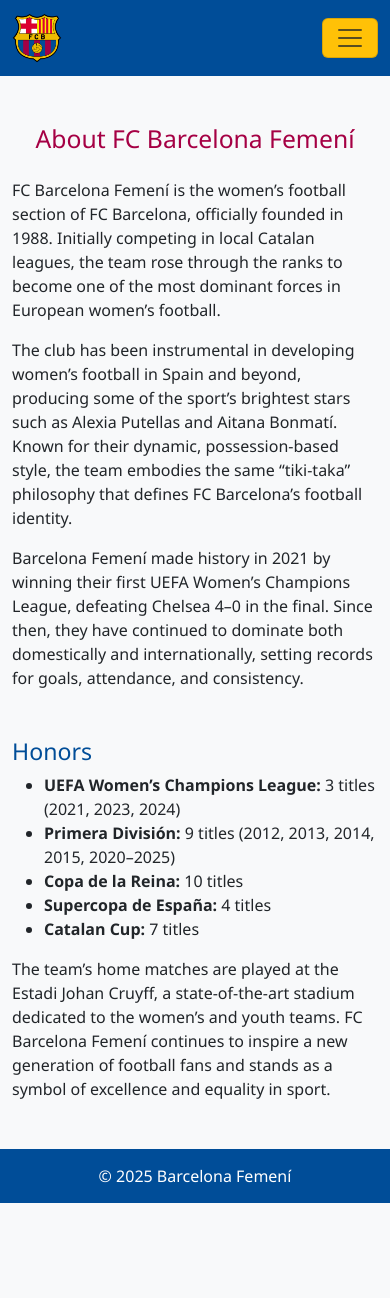
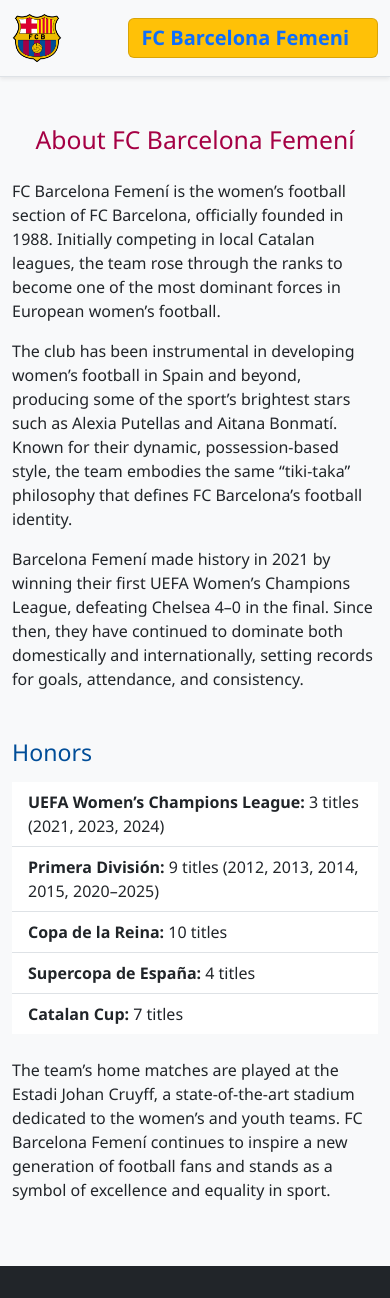
Before and after one commit to matildalyonne/ucu-dip-webdev-2025-groupsite-barca, a website: page about.html in a window 390 px wide. Before the commit the page ends 1203 px from the top, so only its background shows below. Drawn offline with nearby package versions, Linux system fonts and the light colour scheme.

Commit message:
Update about.html
I have added  a fully responsive Bootstrap 5 on my about.html page
Navbar with active link highlighting
List group styling for honors section
List background and subtitle shadows
And lastly footer using bootstrap classes (no external CSS)

```diff
--- a/about.html
+++ b/about.html
@@ -7,12 +7,15 @@
   <link href="https://cdn.jsdelivr.net/npm/bootstrap@5.3.0/dist/css/bootstrap.min.css" rel="stylesheet">
   <link rel="stylesheet" href="styles.css">
 </head>
-<body>
-  <nav class="navbar navbar-expand-lg">
+<body class="bg-light">
+  <!--Navbar-->
+  <nav class="navbar navbar-expand-lg navbar-light bg-light border-bottom shadow-sm">
     <div class="container">
-      <a class="navbar-brand" href="index.html"><img src="/barca.png" width="50" height="50"></a>
+      <a class="navbar-brand d-flex algin-items-center" href="index.html">
+        <img src="/barca.png" alt="FC Barcelona Logo" width="50" height="50" class="me-2">
       <button class="navbar-toggler bg-warning" type="button" data-bs-toggle="collapse" data-bs-target="#navbarNav">
-        <span class="navbar-toggler-icon"></span>
+        <span class="fw-bold text-primary">FC Barcelona Femeni</span>
+        </a>
       </button>
       <div class="collapse navbar-collapse" id="navbarNav">
         <ul class="navbar-nav ms-auto">
@@ -20,14 +23,14 @@
           <li class="nav-item"><a class="nav-link" href="players.html">Players</a></li>
           <li class="nav-item"><a class="nav-link" href="fixtures.html">Fixtures</a></li>
           <li class="nav-item"><a class="nav-link" href="shop.html">Shop</a></li>
-          <li class="nav-item"><a class="nav-link" href="about.html">About</a></li>
+          <li class="nav-item"><a class="nav-link active text-danger fw-semibold" href="about.html">About</a></li>
         </ul>
       </div>
     </div>
   </nav>
 
-
-  <div class="container my-5">
+<!--About Section -->
+  <div class="container py-5">
     <h2 class="text-center mb-4" style="color:#A50044;">About FC Barcelona Femení</h2>
 
     <p>
@@ -49,13 +52,13 @@
       and internationally, setting records for goals, attendance, and consistency.
     </p>
 
-    <h3 class="mt-5" style="color:#004D98;">Honors</h3>
-    <ul>
-      <li><strong>UEFA Women’s Champions League:</strong> 3 titles (2021, 2023, 2024)</li>
-      <li><strong>Primera División:</strong> 9 titles (2012, 2013, 2014, 2015, 2020–2025)</li>
-      <li><strong>Copa de la Reina:</strong> 10 titles</li>
-      <li><strong>Supercopa de España:</strong> 4 titles</li>
-      <li><strong>Catalan Cup:</strong> 7 titles</li>
+    <h3 class="mt-5 mb-3" style="color:#004D98;">Honors</h3>
+    <ul class="list-group list-group-flush mb-4">
+      <li class="list-group-item"><strong>UEFA Women’s Champions League:</strong> 3 titles (2021, 2023, 2024)</li>
+      <li class="list-group-item"><strong>Primera División:</strong> 9 titles (2012, 2013, 2014, 2015, 2020–2025)</li>
+      <li class="list-group-item"><strong>Copa de la Reina:</strong> 10 titles</li>
+      <li class="list-group-item"><strong>Supercopa de España:</strong> 4 titles</li>
+      <li class="list-group-item"><strong>Catalan Cup:</strong> 7 titles</li>
     </ul>
 
     <p>
@@ -66,9 +69,15 @@
     </p>
   </div>
 
-  <div class="footer">© 2025 Barcelona Femení</div>
+<!-- Footer -->
+  <footer class="bg-dark text-white text-center py-3 mt-5>
 
+    © 2025 Barcelona Femení
+  </footer>
+
+    <!-- Bootstrap JS -->
   <script src="https://cdn.jsdelivr.net/npm/bootstrap@5.3.0/dist/js/bootstrap.bundle.min.js"></script>
 
 </body>
+
 </html>
```
